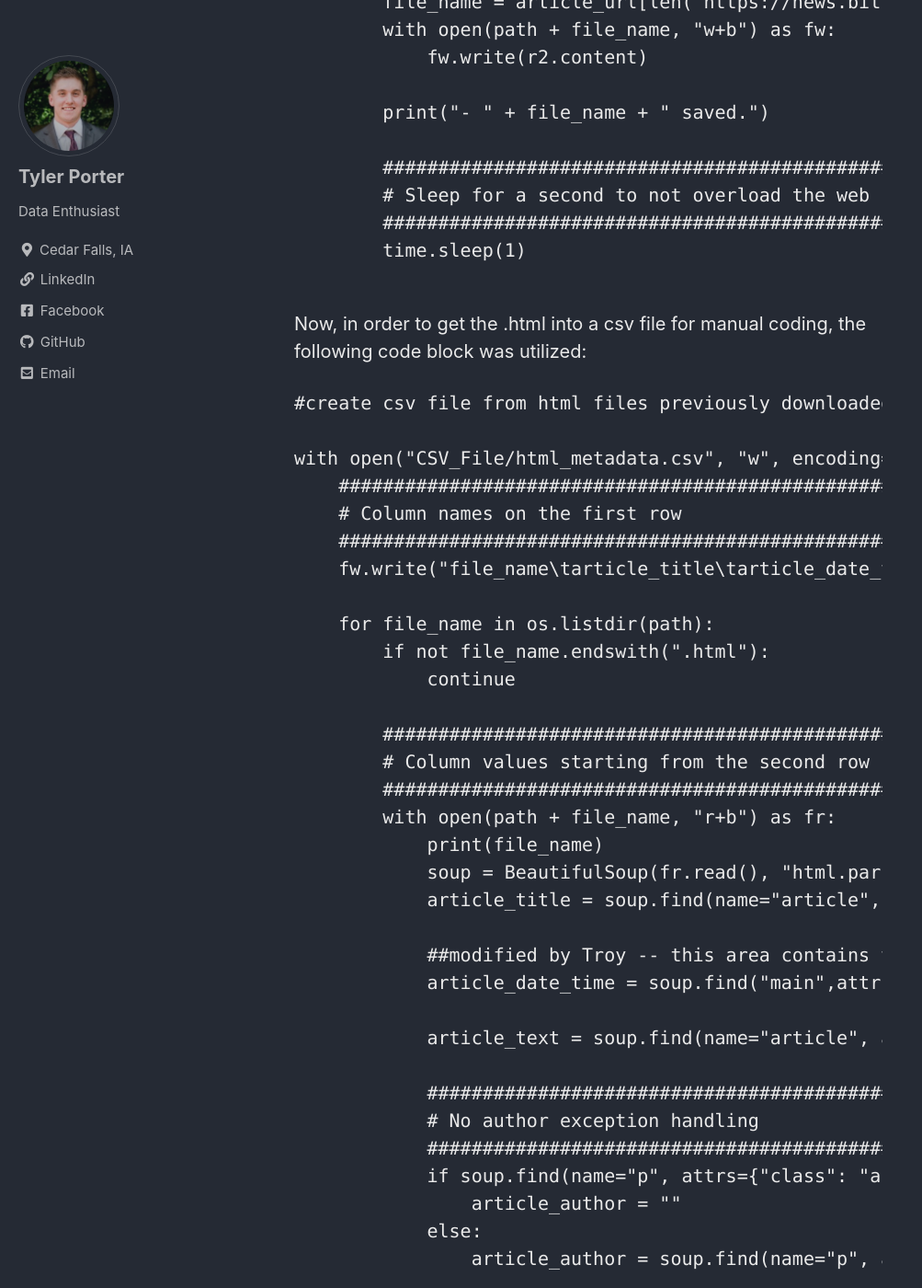
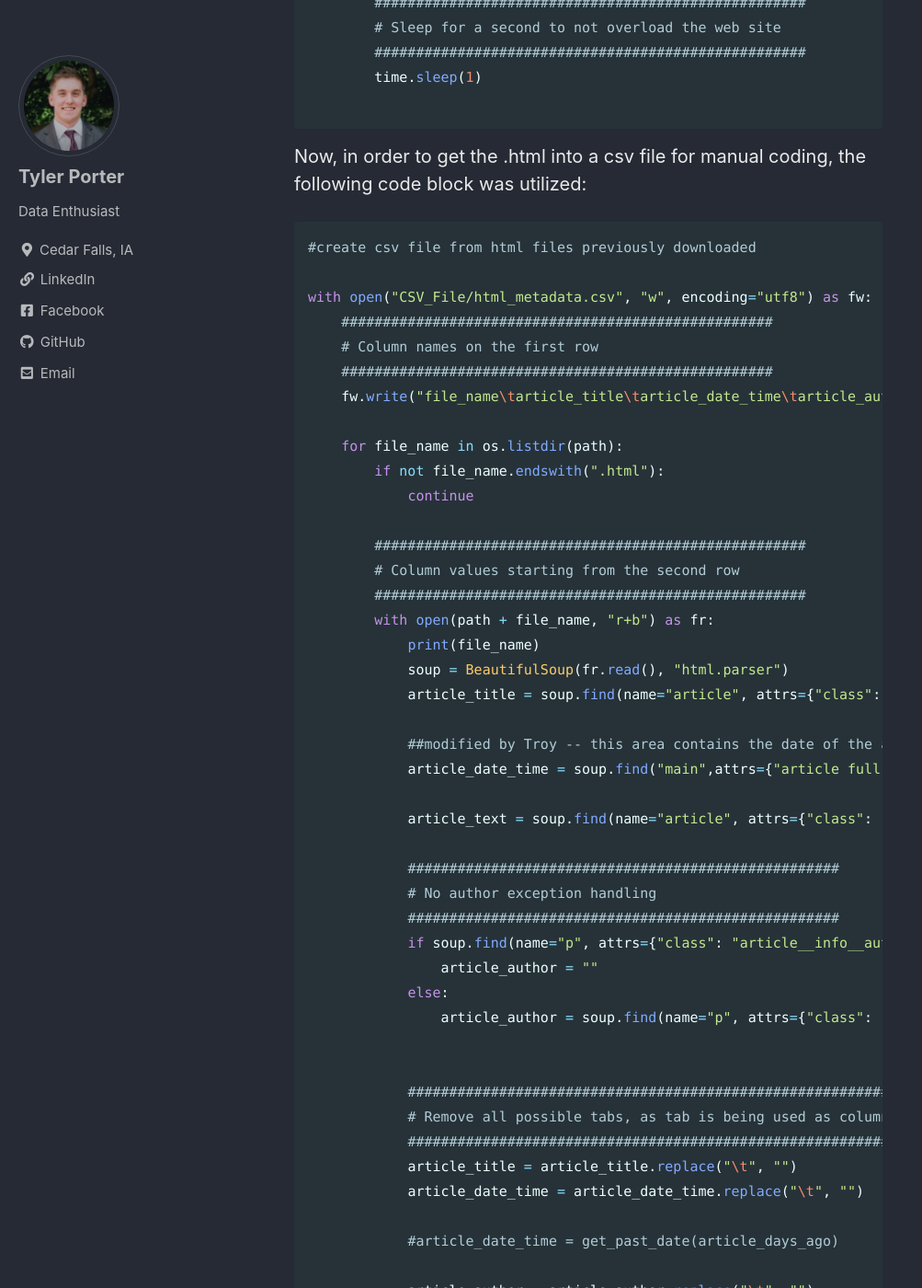
Before and after one commit to tyljporter/typo.github.io, a Jekyll site: the page built from _posts/2021-03-15-Bitcoin.md, in a window 1280 px wide and 1400 px high, scrolled down 3624 px. Shown: the whole window at 92% size, without its empty margins (0-1003 px from the left). Built offline with Jekyll 4.4.1, drawn with Linux system fonts in a browser that asks for light colours; cached includes are drawn as plain includes; formulas are drawn with MathJax 3; some of the changed text lies outside the part shown.

Commit message:
code block fix

````diff
--- a/_posts/2021-03-15-Bitcoin.md
+++ b/_posts/2021-03-15-Bitcoin.md
@@ -36,7 +36,7 @@
 ## Methodology
 ### Site scraping
 With our site selected, https://news.bitcoin.com/, the first task was to scrape the site for articles. This was done with the following code:
-```Python
+```python
 #Set url
 url = "https://news.bitcoin.com/"
 #Get target website
@@ -109,7 +109,7 @@
 ```
 Now, in order to get the .html into a csv file for manual coding, the following code block was utilized:
 
-```Python
+```python
 #create csv file from html files previously downloaded
 
 with open("CSV_File/html_metadata.csv", "w", encoding="utf8") as fw:
@@ -227,3 +227,6 @@
 Our output from this section is a new data table, in the exact same format, with standardized and normalized values.
 
 Take a look at my complete code [here](https://tyljporter.github.io/SpotifyP2/).
+
+
+<iframe width="560" height="315" src="https://www.youtube.com/embed/vJUBGqf90s0" title="YouTube video player" frameborder="0" allow="accelerometer; autoplay; clipboard-write; encrypted-media; gyroscope; picture-in-picture" allowfullscreen></iframe>
````
